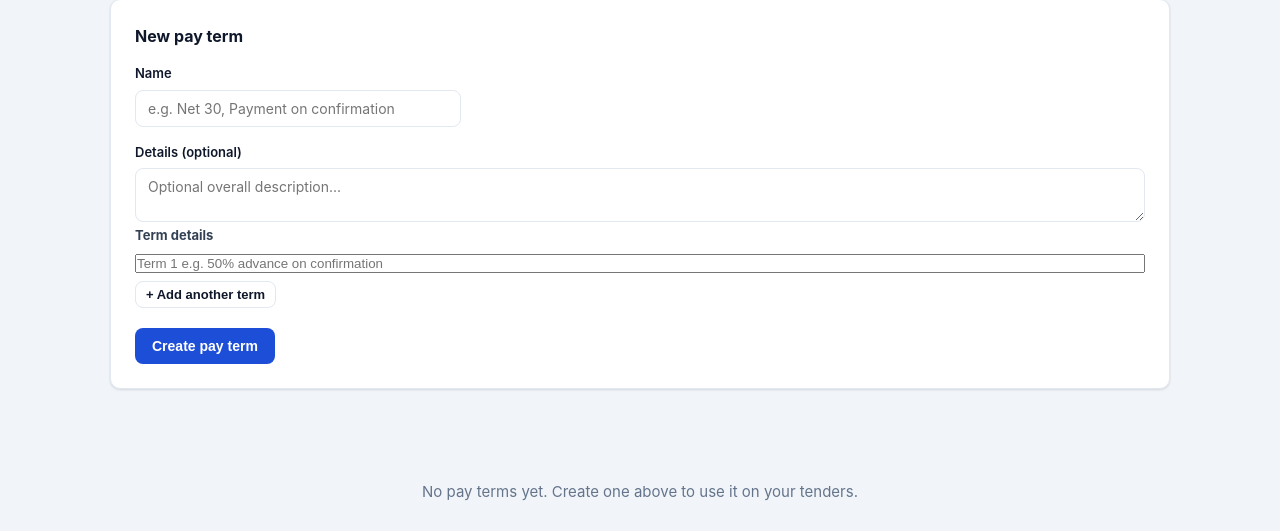
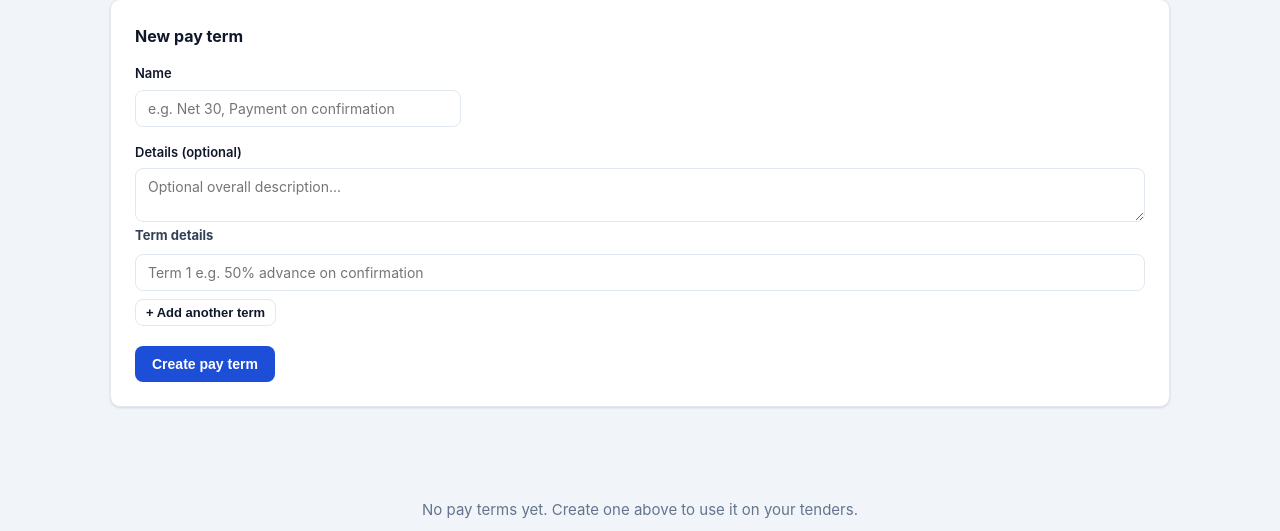
Before and after one commit to namatigi/logistic_platform, a Django app: page /payment-terms/ in a window 1280 px wide. Shown: the part 172-703 px from the top of the page. Run offline with Django 5.2, Linux system fonts and the light colour scheme; the visitor is signed in with stand-in values (Sample User, id 1); data that the repository does not hold is empty; parts of the project's set-up code (start-up, migrations or seed data) failed here and were passed over.

Commit message:
Match pay term detail inputs to name input styling

```diff
--- a/static/css/hypax.css
+++ b/static/css/hypax.css
@@ -1269,6 +1269,19 @@ tr:hover td {
 
 .terms-builder-row input {
   flex: 1;
+  padding: 9px 12px;
+  border: 1px solid var(--border);
+  border-radius: 8px;
+  font-size: 14px;
+  font-family: inherit;
+  background: #fff;
+  color: var(--text);
+}
+
+.terms-builder-row input:focus {
+  outline: none;
+  border-color: var(--brand);
+  box-shadow: 0 0 0 3px rgba(29, 78, 216, 0.15);
 }
 
 .payterm-items {
```
